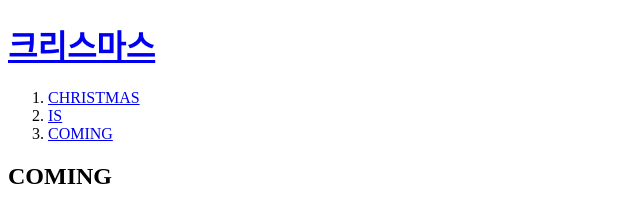
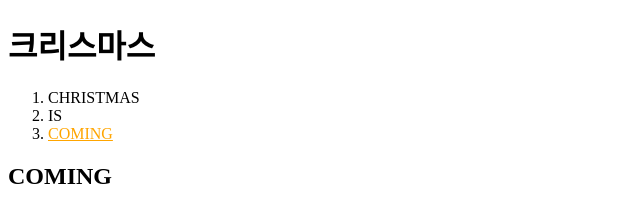
Before and after one commit to gowlwm/web1, a plain HTML site: page 3.html in a window 1280 px wide. Shown: the whole page, without its empty margins (0-640 px from the left). Drawn offline with Linux system fonts and the light colour scheme.

Commit message:
Add files via upload
veres2

```diff
--- a/3.html
+++ b/3.html
@@ -3,13 +3,19 @@
 <head>
 <title>12/25-COMING</title>
 <meta charest="utf8">
+<style>
+  a {
+    color:black;
+    text-decoration: none;
+  }
+</style>
 </head>
 <body>
   <h1><a href="index.html">크리스마스</a></h1>
 <ol>
   <li><a href="1.html">CHRISTMAS</a></li>
   <li><a href="2.html">IS</a></li>
-  <li><a href="3.html">COMING</a></li>
+  <li><a href="3.html" style="color:orange;text-decoration:underline">COMING</a></li>
 </ol>
 <h2>COMING</h2>
 <p></p>
```
Also changed, not shown: 1.html (+10 -1 lines), 2.html (+7 -1 lines), index.html (+7 -0 lines).
